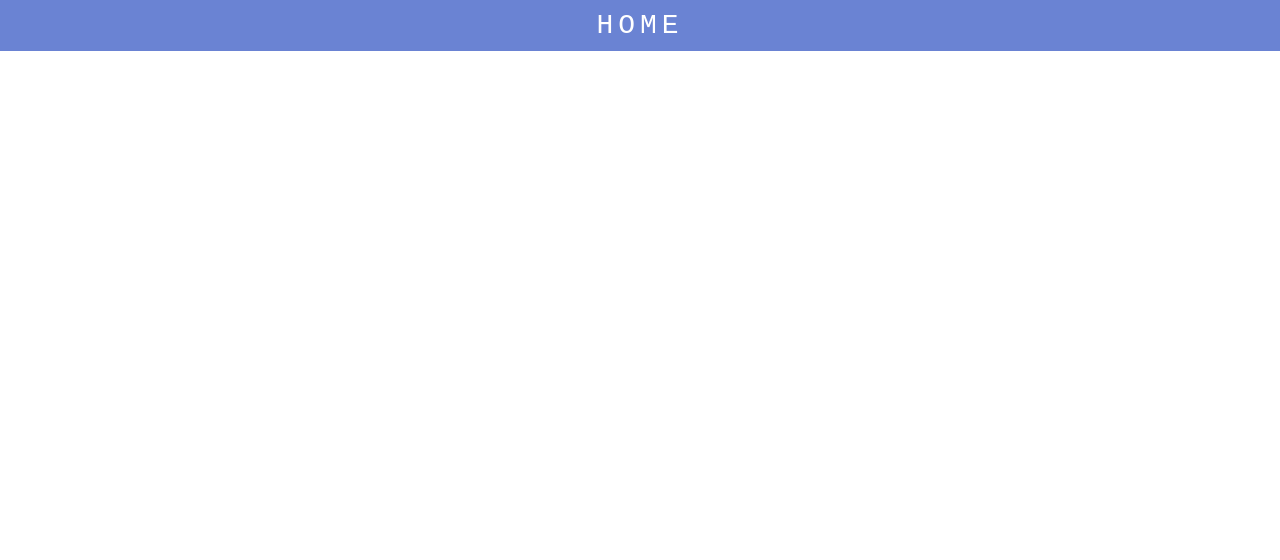
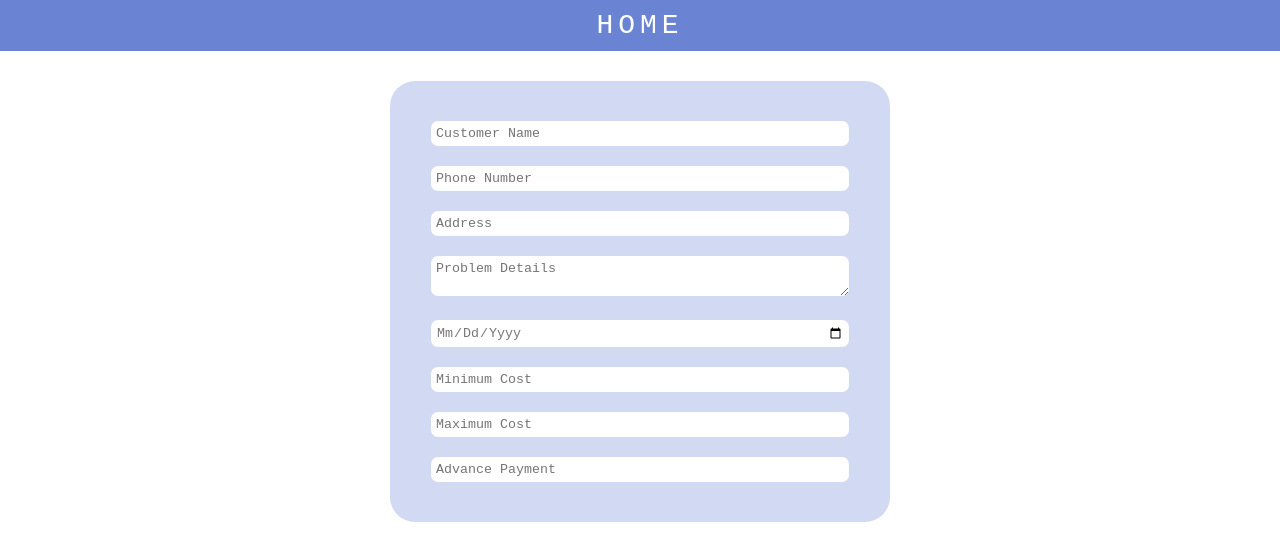
Before and after one commit to j-hossain/serviceOrderManager, a plain HTML site: page index.html in a window 1280 px wide. Drawn offline with Linux system fonts and the light colour scheme.

Commit message:
neworder first part created

```diff
--- a/dist/css/homepage.css
+++ b/dist/css/homepage.css
@@ -21,4 +21,5 @@
     color: #fff;
     text-transform: capitalize;
     letter-spacing: 2px;
+    cursor: pointer;
 }
--- a/dist/css/newOrder.css
+++ b/dist/css/newOrder.css
@@ -0,0 +1,24 @@
+.serviceDetails{
+    margin: 30px auto;
+    width: 80%;
+    max-width: 500px;
+    padding: 30px;
+    text-align: center;
+    border-radius: 25px;
+    background: var(--mainColorLight);
+}
+
+#newOrderForm input,
+#newOrderForm textarea{
+    padding: 5px 5px;
+    margin: 10px auto;
+    width: 95%;
+    border: none;
+    border-radius: 7px;
+    color:  #777;
+    text-transform: capitalize;
+}
+
+#newOrderForm input:focus{
+    outline: none;
+}
--- a/index.html
+++ b/index.html
@@ -5,6 +5,7 @@
     <meta name="viewport" content="width=device-width, initial-scale=1.0">
     <link rel="stylesheet" href="dist/css/common.css">
     <link rel="stylesheet" href="dist/css/homepage.css">
+    <link rel="stylesheet" href="dist/css/newOrder.css">
     <title>HomePage</title>
 </head>
 <body>
@@ -13,6 +14,18 @@
     </div>
     <div id="contentBody">
 
+        <form action="#" id="newOrderForm">
+            <div class="serviceDetails">
+                <input type="text" name="cName" placeholder="Customer Name">
+                <input type="tel" name="cPhone" placeholder="Phone Number">
+                <input type="text" name="cAddress" placeholder="Address">
+                <textarea name="problemDet" id="problem"  placeholder="Problem Details"></textarea>
+                <input type="date">
+                <input type="number" name="mnCost" placeholder="minimum cost">
+                <input type="number" name="mxCost" placeholder="maximum cost">
+                <input type="number" name="advPaid" placeholder="Advance Payment">
+            </div>
+        </form>
 
     </div>
     <script src="dist/js/common.js"></script>
```
